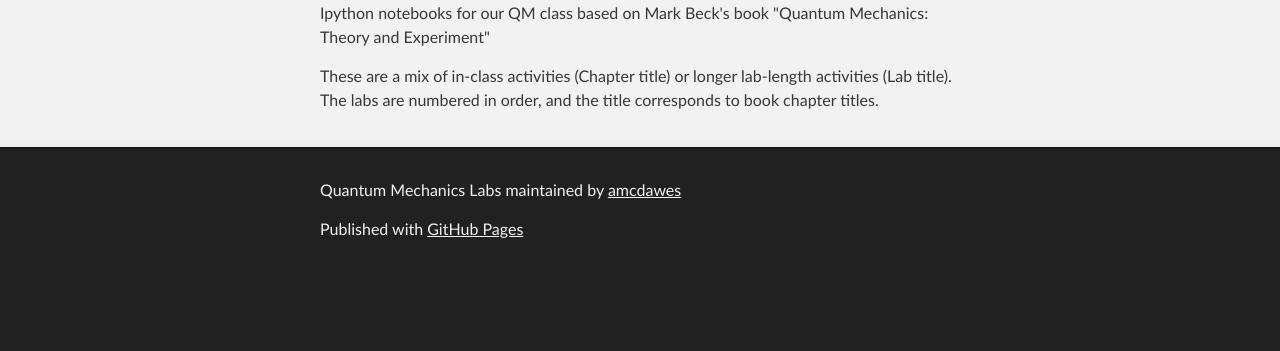
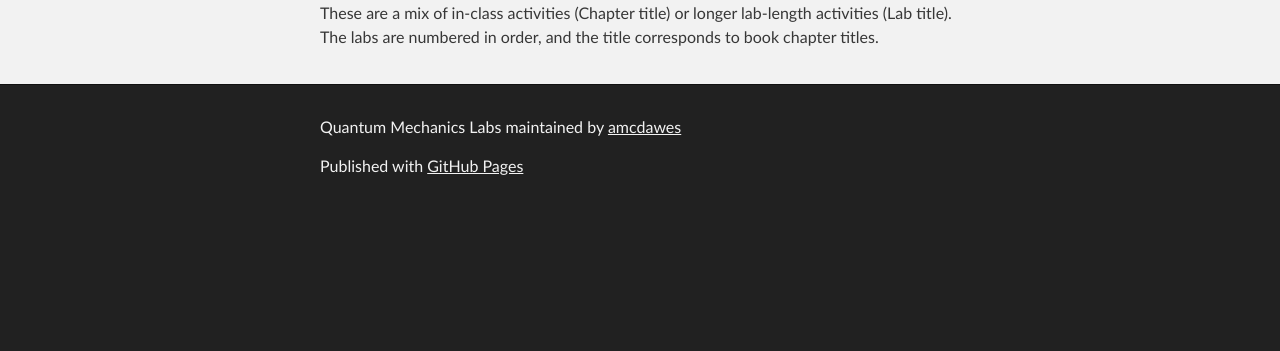
Before and after one commit to amcdawes/QMlabs, a plain HTML site: page index.html in a window 1280 px wide. Shown: the part 449-800 px from the top of the page. Drawn offline with Linux system fonts and the light colour scheme.

Commit message:
Update index.html

```diff
--- a/index.html
+++ b/index.html
@@ -34,8 +34,6 @@
         <h1>
 <a id="quantum-mechanics---ipy-notebooks" class="anchor" href="#quantum-mechanics---ipy-notebooks" aria-hidden="true"><span class="octicon octicon-link"></span></a>Quantum Mechanics - Ip[y]: notebooks</h1>
 
-<p>Ipython notebooks for our QM class based on Mark Beck's book "Quantum Mechanics: Theory and Experiment"</p>
-
 <p>These are a mix of in-class activities (Chapter title) or longer lab-length activities (Lab title). The labs are numbered in order, and the title corresponds to book chapter titles.</p>
       </section>
     </div>
```
